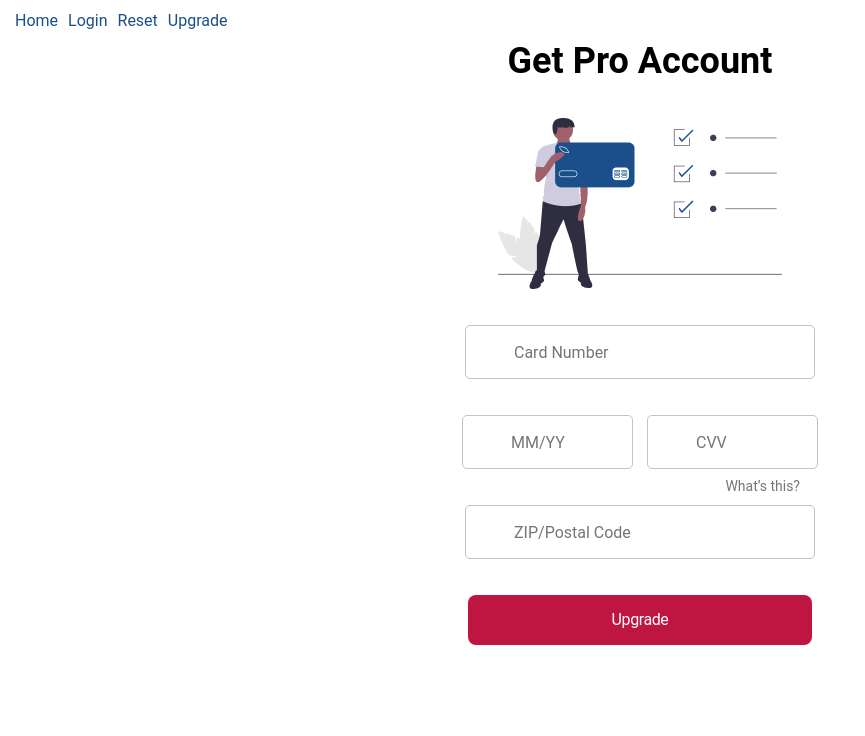
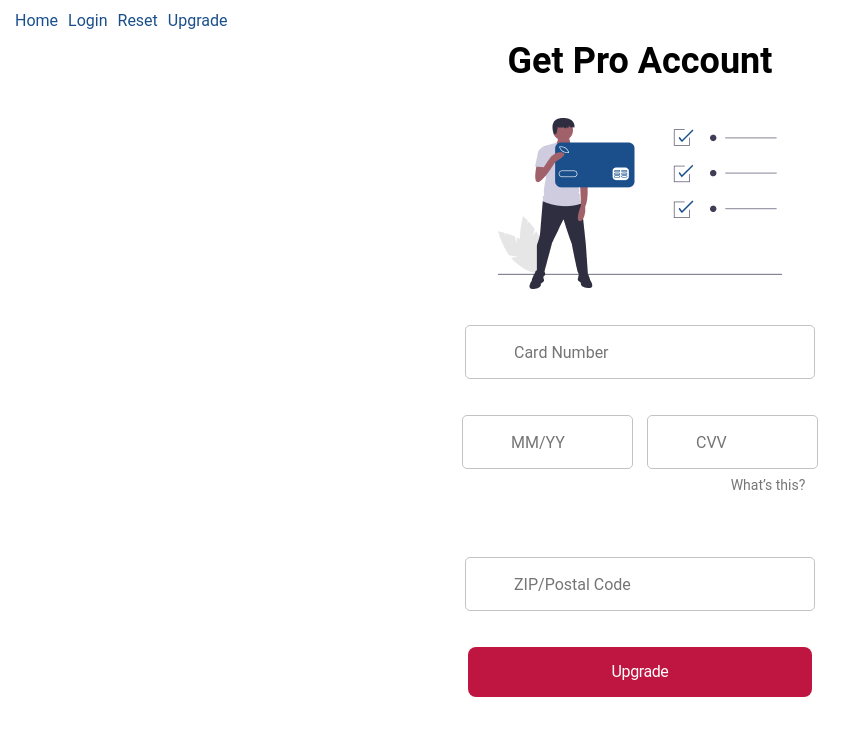
Before and after one commit to Alibek10599/railsware-task, a React (Create React App) app: page /upgrade in a window 1280 px wide. Shown: the top 736 px of the page, without its empty margins (0-865 px from the left). Built offline with nearby package versions, Linux system fonts and the light colour scheme.

Commit message:
fixing position of p tag

```diff
--- a/src/pages/Upgrade.css
+++ b/src/pages/Upgrade.css
@@ -1,8 +1,7 @@
 .question{
-    top: 29rem;
-    right: 30rem;
-    position: absolute;
-
+    bottom: 2em;
+    left: 8rem;
+    position: relative;
     font-family: Roboto;
     font-size: 14px;
     font-style: normal;
@@ -11,8 +10,8 @@
     letter-spacing: 0px;
     text-align: left;
     color: #767676;
-
     cursor: pointer;
+    margin: 0;
 
 
 }
```
